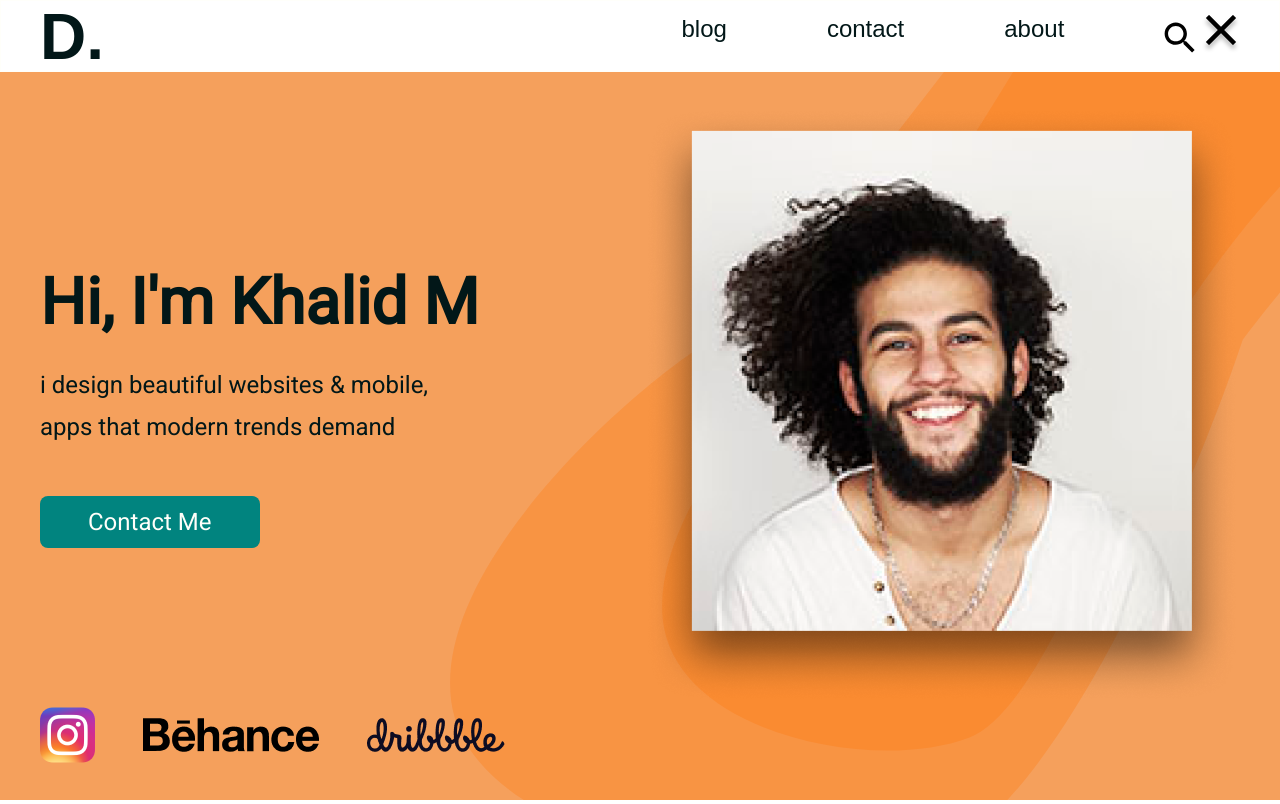
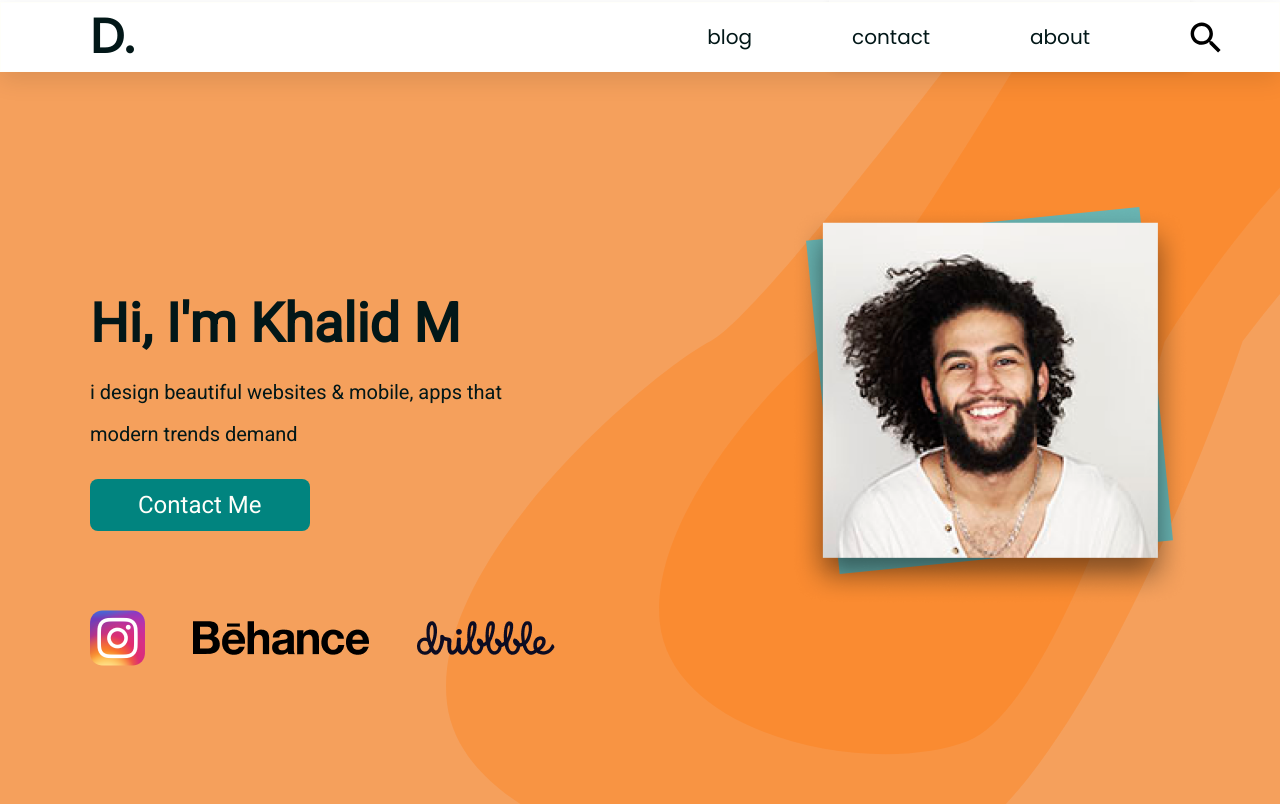
Before and after one commit to khalidmahfudh/homepage, a plain HTML site: page index.html in a window 1280 px wide. Drawn offline with Linux system fonts and the light colour scheme.

Commit message:
styling nav and header

```diff
--- a/index.html
+++ b/index.html
@@ -7,6 +7,7 @@
     <meta http-equiv="X-UA-Compatible" content="ie=edge" />
     <link href="https://fonts.googleapis.com/css2?family=Roboto|Roboto+Condensed|Roboto+Slab&display=swap"
         rel="stylesheet">
+    <link href="https://fonts.googleapis.com/css2?family=Poppins&display=swap" rel="stylesheet">
     <title>Welcome</title>
     <link rel="stylesheet" href="style.css" />
 </head>
@@ -57,8 +58,8 @@
                     </a>
                 </div>
                 <div class="hero-image">
+                        <div class="photo-bg"></div>
                     <img src="images/photo.png" alt="">
-                    <div class="photo-bg"></div>
                 </div>
             </header>
 
--- a/style.css
+++ b/style.css
@@ -13,11 +13,14 @@ body {
   background: #ffffff;
   border: 1px solid #fffffa;
   box-shadow: 0px 8px 24px rgba(0, 0, 0, 0.1);
-  height: 72px;
+  height: 70px;
+  margin-top: -64px;
+  z-index: 500;
+  position: relative;
 }
 
 .wrapper {
-  width: 1200px;
+  width: 1100px;
   margin: 0 auto;
 }
 
@@ -25,7 +28,7 @@ nav {
   display: flex;
   align-items: center;
   justify-content: space-between;
-  height: 72px;
+  height: 68px;
 }
 
 nav ul {
@@ -35,8 +38,8 @@ nav ul {
 nav .logo {
   font-family: "Poppins", sans-serif;
   font-style: normal;
-  font-weight: 800;
-  font-size: 64px;
+  font-weight: bold;
+  font-size: 48px;
   color: #021718;
 }
 
@@ -51,7 +54,7 @@ nav .logo {
 
 .nav-items li a {
   color: #021718;
-  font-size: 24px;
+  font-size: 20px;
   font-family: "Poppins", sans-serif;
   text-decoration: none;
 }
@@ -63,7 +66,7 @@ nav .logo {
   background-repeat: no-repeat;
   background-position: right;
   background-size: contain;
-  height: calc(100vh - 72px);
+  height: calc(100vh - 68px);
   display: flex;
   align-items: center;
 }
@@ -75,18 +78,18 @@ header {
 }
 header h1 {
   font-weight: bold;
-  font-size: 64px;
+  font-size: 54px;
   line-height: 75px;
   color: #021718;
-  margin-bottom: 24px;
+  margin-bottom: 10px;
 }
 
 header p {
-  font-size: 24px;
+  font-size: 20px;
   line-height: 42px;
   color: #021718;
-  width: 417px;
-  margin-bottom: 48px;
+  width: 418px;
+  margin-bottom: 24px;
 }
 
 header a {
@@ -119,8 +122,97 @@ header a:hover {
   margin-left: 0;
 }
 
+/* Hero image */
+
+header .hero-image {
+  position: relative;
+}
+
+header .hero-image img {
+  width: 400px;
+  height: 400px;
+  transition: 300ms;
+  position: relative;
+  z-index: 100;
+}
+
+header .hero-image img:hover {
+  transform: rotate(-6deg);
+}
+
+header .hero-image .photo-bg {
+  position: absolute;
+  width: 335px;
+  height: 335px;
+  left: 31.5px;
+  top: 17px;
+
+  background: #69b4b2;
+  transform: rotate(-5.76deg);
+}
+
+.search-box {
+  width: 1100px;
+  margin: 0 auto;
+  text-align: right;
+  position: relative;
+  top: 0;
+}
+.search-box.active {
+  top: 72px;
+}
+
+.search-box input {
+  background: #ffffff;
+  box-shadow: 0px 4px 8px rgba(0, 0, 0, 0.15);
+  border-radius: 0px 0px 8px 8px;
+
+  font-size: 20px;
+  line-height: 42px;
+  border: 0;
+  padding: 12px 48px;
+}
+
+.search-box input::placeholder {
+  color: #b3b3b3;
+}
+
+/* Search & Close Buttons */
+.nav-btn-container {
+  display: flex;
+  position: relative;
+}
+
+.nav-btn-container img {
+  position: absolute;
+}
+
+.nav-btn-container .close-btn {
+  opacity: 0;
+  pointer-events: none;
+  transform: translateY(-8px);
+  transition: 300ms;
+}
+
+.nav-btn-container .search-btn {
+  pointer-events: auto;
+  transition: 300ms;
+}
+
+.nav-btn-container.active .search-btn {
+  opacity: 0;
+  pointer-events: none;
+  transform: translateY(-8px);
+}
+
+.nav-btn-container.active .close-btn {
+  opacity: 1;
+  pointer-events: auto;
+  transform: translateY(0);
+}
+
 /* Hidden Items */
 
 .search-box {
-  display: none;
+  /* display: none; */
 }
```
